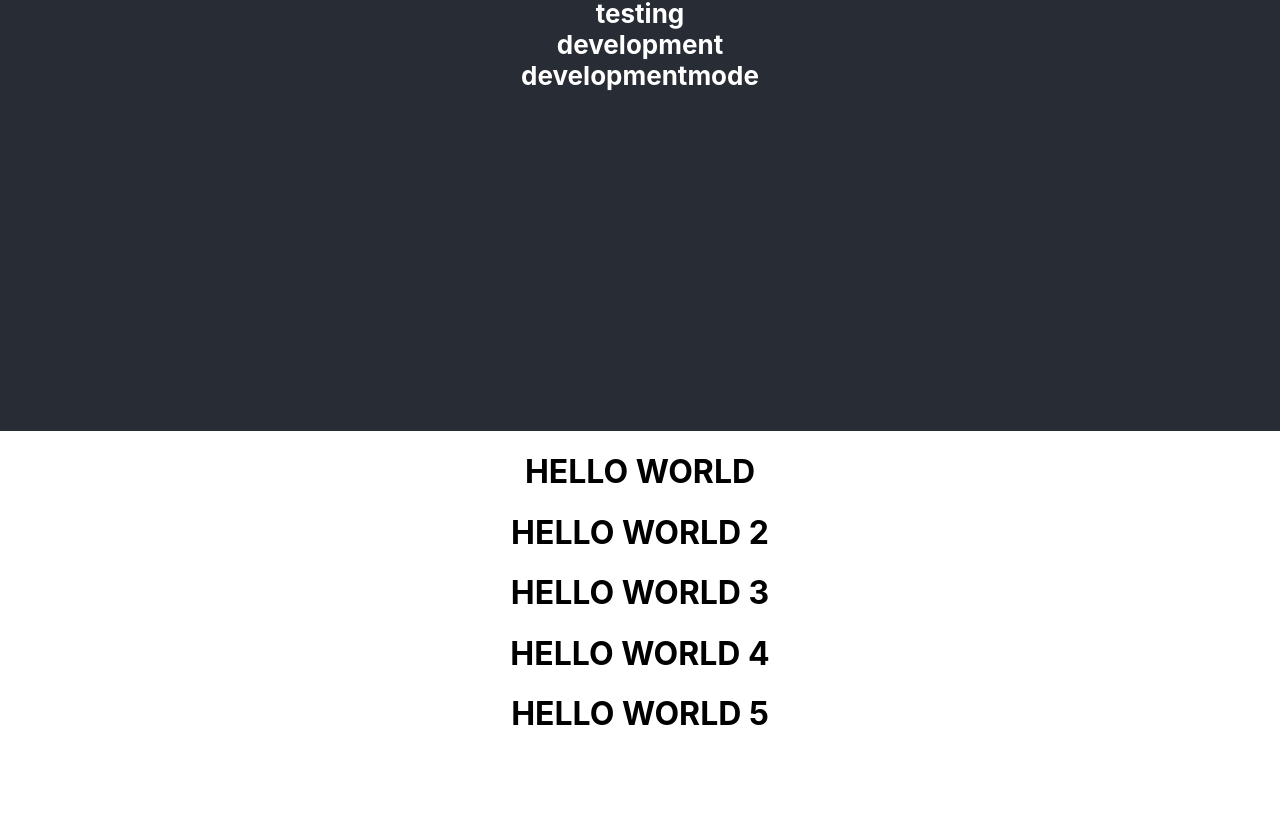
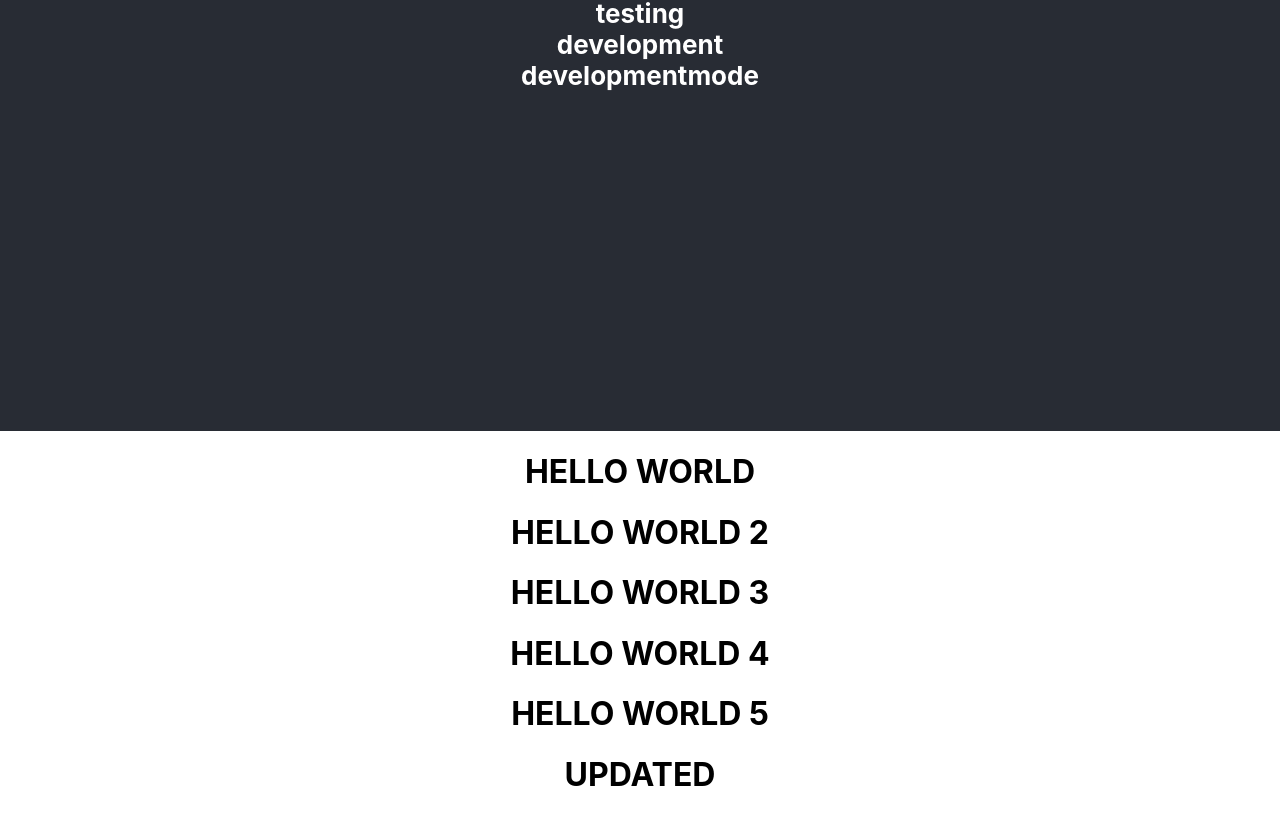
Before and after one commit to keerthanapalepu/test-deployment, a React (Create React App) app: page / in a window 1280 px wide. Shown: the part 369-1184 px from the top of the page. Before the commit the page ends 1124 px from the top, so only its background shows below. Built offline with nearby package versions, Linux system fonts and the light colour scheme.

Commit message:
Update App.js

```diff
--- a/src/App.js
+++ b/src/App.js
@@ -19,6 +19,7 @@ function App() {
       <h1>HELLO WORLD 3</h1>
       <h1>HELLO WORLD 4</h1>
       <h1>HELLO WORLD 5</h1>
+<h1>UPDATED</h1>
     </div>
   );
 }
```
